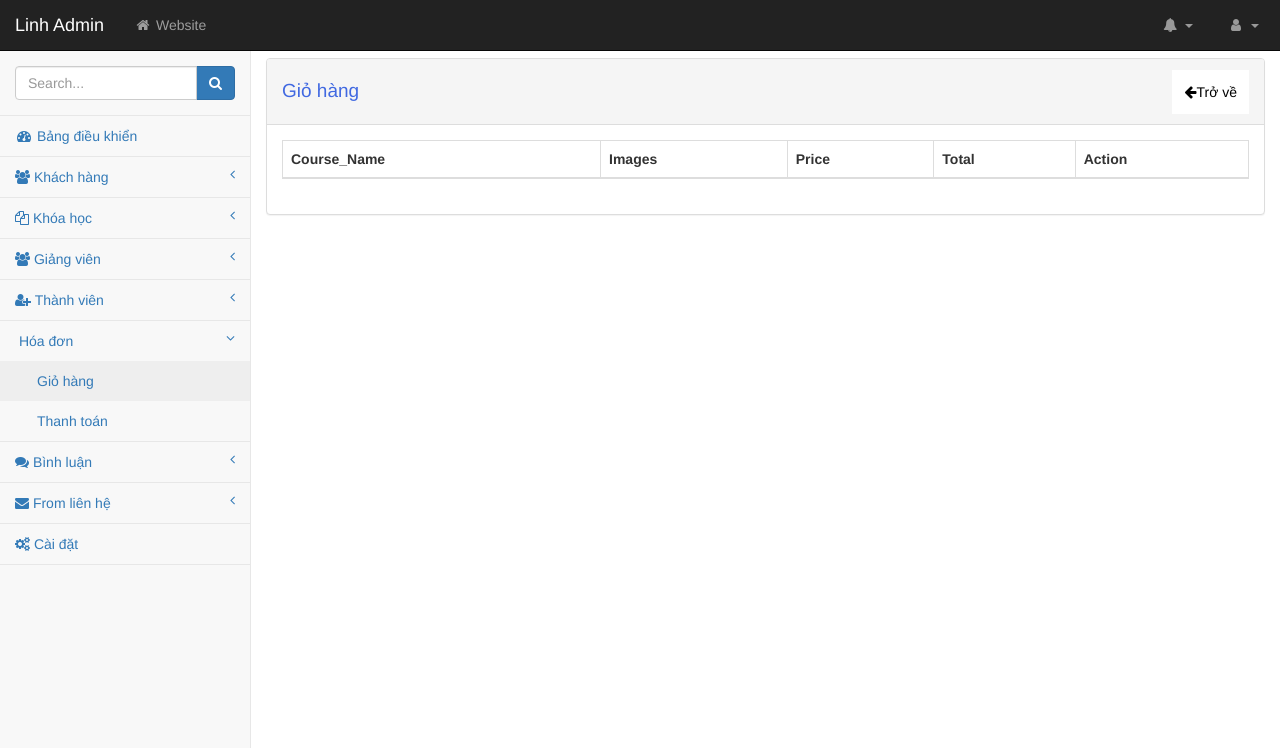
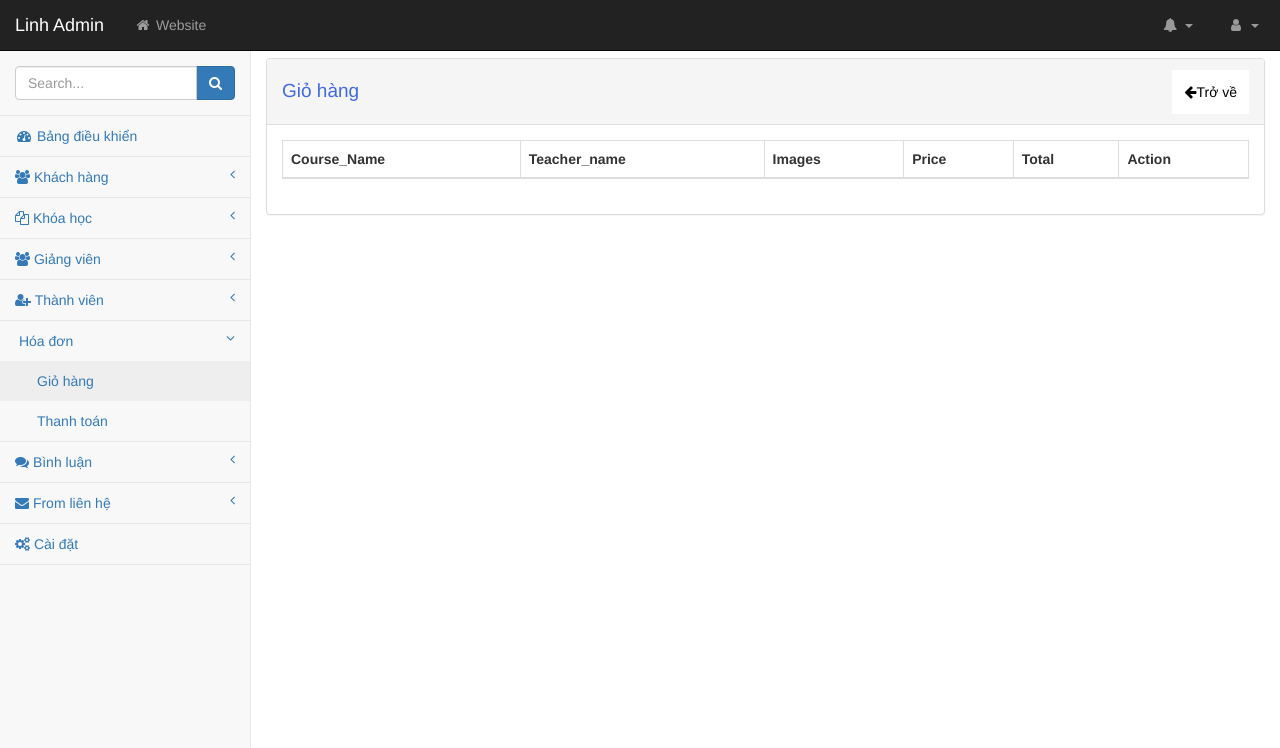
Before and after one commit to LinhNguyen8897/CNPM, a PHP site: page /hocphp/ADMIN/pages/Gio_hang.php in a window 1280 px wide. Shown: the top 748 px of the page. Run offline with PHP 8.4, Linux system fonts and the light colour scheme; data that the repository does not hold is empty.

Commit message:
khoa hoc

```diff
--- a/ADMIN/pages/Gio_hang.php
+++ b/ADMIN/pages/Gio_hang.php
@@ -12,6 +12,7 @@ if(isset($_POST["add_to_cart"]))
                 $item_array = array(
                      'User_course'  =>$_GET["User_course"],
                      'Course_Name'=> $_POST["Course_Name"],
+                    'Teacher_name'=> $_POST["Teacher_name"],
                      'Images'=> $_POST["Images"],
                      'Price' =>  $_POST["Price"],
 
@@ -29,6 +30,7 @@ if(isset($_POST["add_to_cart"]))
             $item_array = array(
                 'User_course'=>$_GET["User_course"],
                 'Course_Name'=> $_POST["Course_Name"],
+                'Teacher_name'=> $_POST["Teacher_name"],
                 'Images'=> $_POST["Images"],
                 'Price'=>$_POST["Price"],
 
@@ -87,7 +89,7 @@ require 'Header.php';
                 <!-- /.panel-heading -->
                 <div class="panel-body">
                     <?php
-                        $query = "SELECT `User_course` ,`Course_Name`, `Price`, `Images` FROM `course` ORDER BY  User_course ASC";
+                        $query = "SELECT `User_course` ,`Course_Name`, `Teacher_name`, `Price`, `Images`  FROM course INNER JOIN teacher ON course.User_teacher=teacher.User_teacher ORDER BY  User_course ASC";
                          $rs_name = $conn->query($query);
                         if(mysqli_num_rows($rs_name) > 0)
                         {
@@ -100,8 +102,10 @@ require 'Header.php';
                             <div class="tatca">
                                 <img src="../../images/<?php  echo $row["Images"];?>" class="image" >
                                 <h4 class="NameCourse"><?php echo $row["Course_Name"]; ?></h4>
+                                <h4 class="Teacher_name"><?php echo $row["Teacher_name"]; ?></h4>
                                 <h4 class="Price"> $ <?php echo $row["Price"]; ?></h4>
                                <input type="hidden" name="Course_Name" value="<?php echo $row["Course_Name"]; ?>" />
+                                <input type="hidden" name="Teacher_name" value="<?php echo $row["Teacher_name"]; ?>" />
                                 <input type="hidden" name="Images" value="<?php echo $row["Images"]; ?>"/>
                                <input type="hidden" name="Price" value="<?php echo $row["Price"]; ?>" />
                                <input type="submit" name="add_to_cart" style="margin-top:5px;" class="btn btn-success" value="Add to Cart" />
@@ -117,6 +121,7 @@ require 'Header.php';
                             <thead >
                                 <tr>
                                     <th>Course_Name</th>
+                                    <th>Teacher_name</th>
                                     <th>Images</th>
                                     <th>Price</th>
                                     <th>Total</th>
@@ -133,6 +138,7 @@ require 'Header.php';
                               ?>
                                <tr>
                                    <td><?php echo $values["Course_Name"]; ?></td>
+                                    <td><?php echo $values["Teacher_name"]; ?></td>
                                    <td><img style="width: 5em;height: 5em" src="../../images/<?php  echo $values["Images"];?>" ></td>
                                    <td>$ <?php echo $values["Price"]; ?></td>
                                    <td>$ <?php echo number_format($values["Price"], 2); ?></td>
@@ -144,8 +150,9 @@ require 'Header.php';
                                    }
                               ?>
                               <tr>
-                                   <td colspan="3" align="right">Total</td>
+                                   <td colspan="4" align="right">Total</td>
                                    <td align="right">$ <?php echo number_format($total, 2); ?></td>
+                                   <td></td>
                                    <td></td>
                               </tr>
                               <?php
--- a/ADMIN/pages/Thanh_toan.php
+++ b/ADMIN/pages/Thanh_toan.php
@@ -15,7 +15,6 @@
 <link href="../css/startmin.css" rel="stylesheet">
 <link href="../css/font-awesome.min.css" rel="stylesheet" type="text/css">
 </head>
-<body>
 <?php
 require 'Header.php';
 require '../pages/config.php';
--- a/pages/Ct_Khoahoc.php
+++ b/pages/Ct_Khoahoc.php
@@ -646,6 +646,7 @@ require 'Header.php';
  <?php
 require 'footer.php';
 ?>
-
+<script type="text/javascript" src="../js/jquery.js"></script>
+<script type="text/javascript" src="../js/bootstrap.min.js"></script>
 </body>
 </html>
--- a/pages/Footer.php
+++ b/pages/Footer.php
@@ -93,7 +93,7 @@
     <div class="copyright">
     &copy Học viện chúng tôi - Hệ thống đào tạo trực tuyến dành cho người đi làm - Cổng kết nối Chuyên gia với Học viên
 </div>
-<a href="" class="nutback"><i class="fas fa-arrow-up"></i></a>
+<!-- <a href="" class="nutback"><i class="fas fa-arrow-up"></i></a> -->
 </footer>
 </body>
 </html>
```
Also changed, not shown: css/Dat_hang.css (renamed from css/Dat-hang.css, +4 -4 lines), pages/Dat_hang.php (+10 -7 lines).
